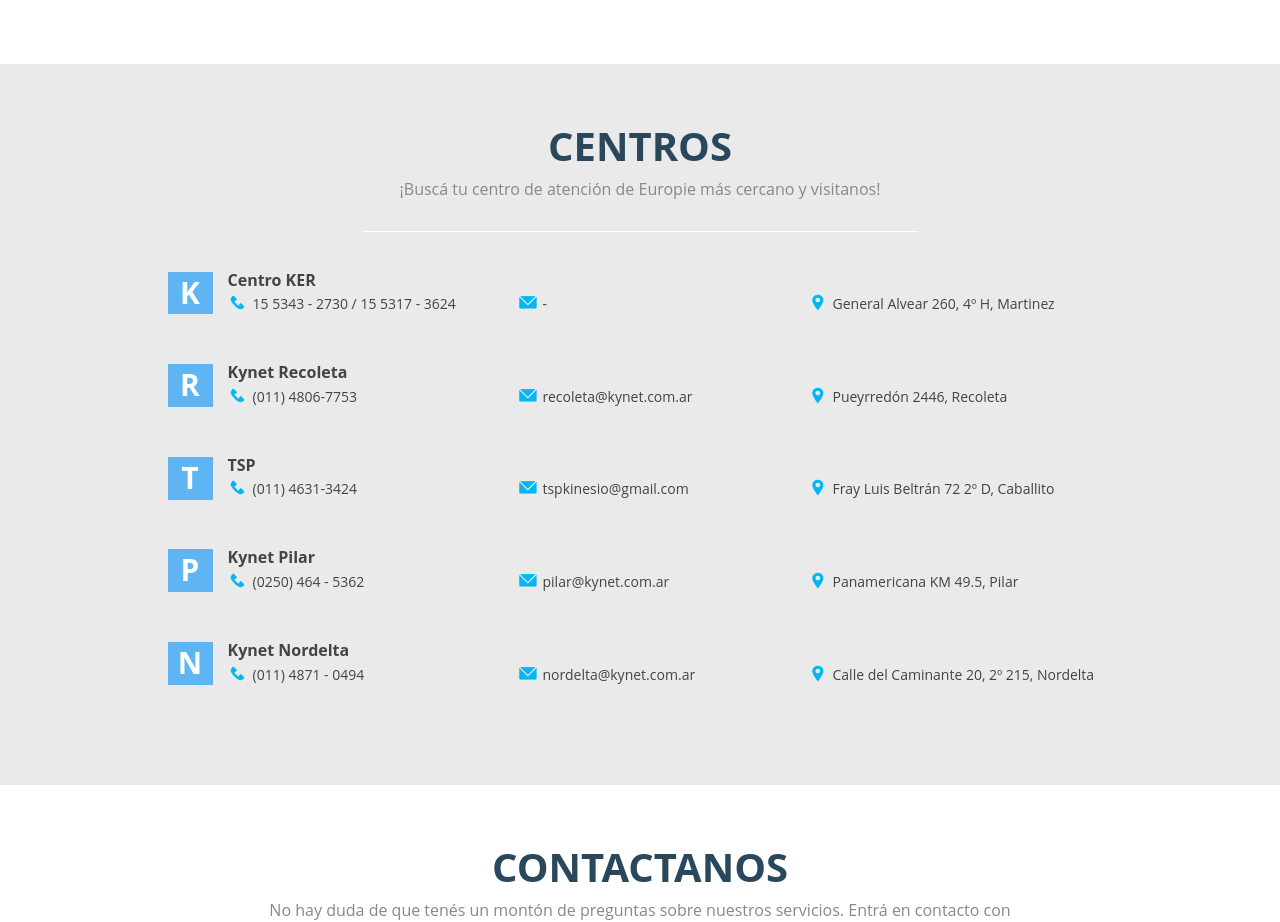
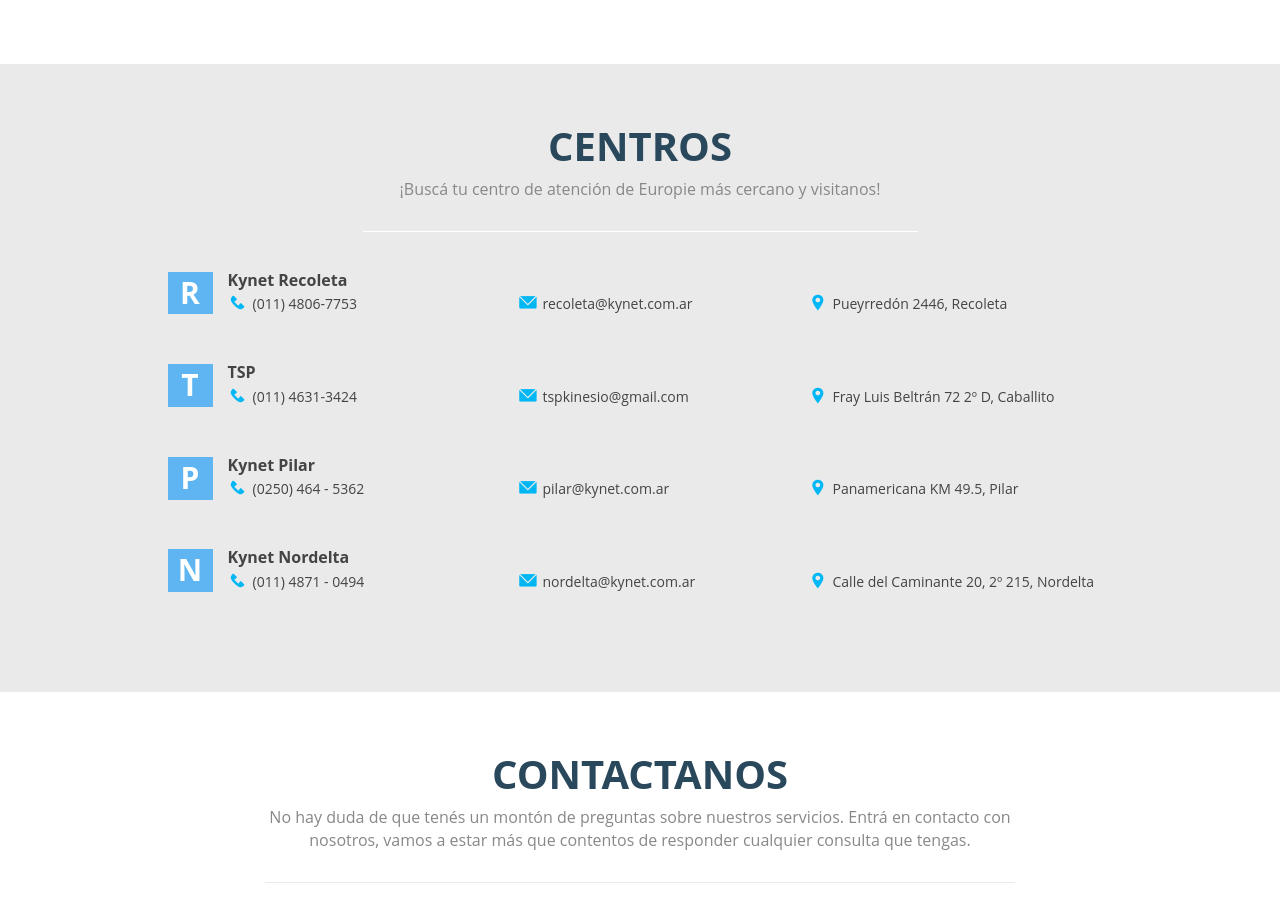
Before and after one commit to sportesi/europiebsas, a PHP site: page / in a window 1280 px wide. Shown: the part 1671-2593 px from the top of the page. Run offline with PHP 8.4, Linux system fonts and the light colour scheme; some libraries are stand-ins or nearby versions.

Commit message:
Saqué el centro de Martinez

```diff
--- a/index.php
+++ b/index.php
@@ -199,25 +199,6 @@
                 <div class="row">
                     <div class="col-lg-10 col-lg-offset-1">
                         <div class="row">
-                            <div class="col-lg-12 centro">
-                                <a href="https://www.instagram.com/centrokersport" target="blank">K</a>
-                                <h4>Centro KER</h4>
-                                <div class="info">
-                                    <div class="info-element">
-                                        <img src="img/tel.png"/>
-                                        <p>15 5343 - 2730 / 15 5317 - 3624</p>
-                                    </div>
-                                    <div class="info-element">
-                                        <img src="img/mail.png"/>
-                                        <p>-</p>
-                                    </div>
-                                    <div class="info-element">
-                                        <img src="img/point.png"/>
-                                        <p>General Alvear 260, 4º H, Martinez</p>
-                                    </div>
-                                </div>
-                            </div>
-                            <div class="clearfix"></div>
                             <div class="col-lg-12 centro">
                                 <a href="http://www.kynet.com.ar" target="blank">R</a>
                                 <h4>Kynet Recoleta</h4>
```
